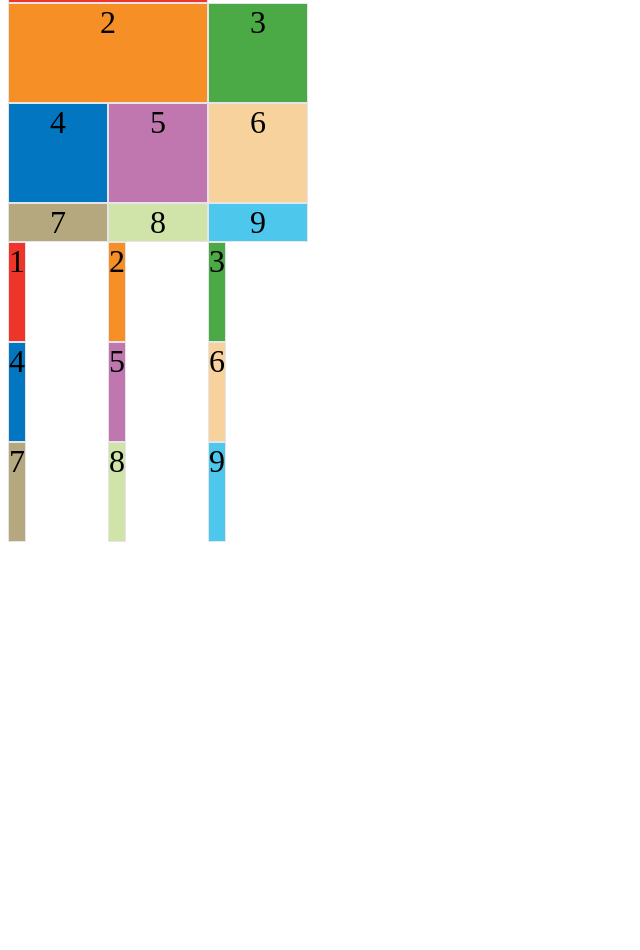
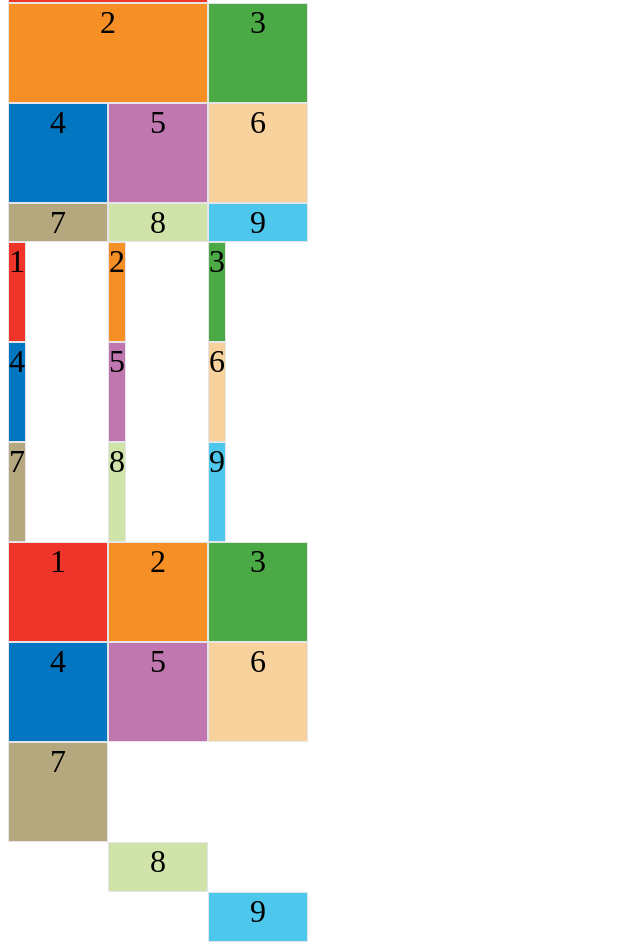
Before and after one commit to Lawrence51/-, a plain HTML site: page css/index.html in a window 1280 px wide. Shown: the part 901-1851 px from the top of the page, without its empty margins (0-640 px from the left). Before the commit the page ends 1451 px from the top, so only its background shows below. Drawn offline with Linux system fonts and the light colour scheme.

Commit message:
feat: 添加行的变化

```diff
--- a/css/grid.css
+++ b/css/grid.css
@@ -46,6 +46,21 @@
   grid-template-rows: 100px 100px 100px;
   justify-items: start;
 }
+/* 新增的行 */
+.grid9{
+  display: grid;
+  grid-template-columns: 100px 100px 100px;
+  grid-template-rows: 100px 100px 100px;
+  grid-auto-rows: 50px;
+}
+.item-8-grid9{
+  grid-row-start: 4;
+  grid-column-start: 2;
+}
+.item-9-grid9{
+  grid-row-start: 5;
+  grid-column-start: 3;
+}
 
 .item1-grid7,.item2-grid7{
   grid-column-start: 1;
--- a/css/index.html
+++ b/css/index.html
@@ -98,6 +98,17 @@
             <footer class="item item-8">8</footer>
             <footer class="item item-9">9</footer>
         </div>
+        <div class="grid9">
+            <header class="item item-1">1</header>
+            <header class="item item-2">2</header>
+            <header class="item item-3">3</header>
+            <main class="item item-4">4</main>
+            <main class="item item-5">5</main>
+            <sidebar class="item item-6">6</sidebar>
+            <footer class="item item-7">7</footer>
+            <footer class="item item-8 item-8-grid9">8</footer>
+            <footer class="item item-9 item-9-grid9">9</footer>
+        </div>
     </div>
 
 </body>
```
